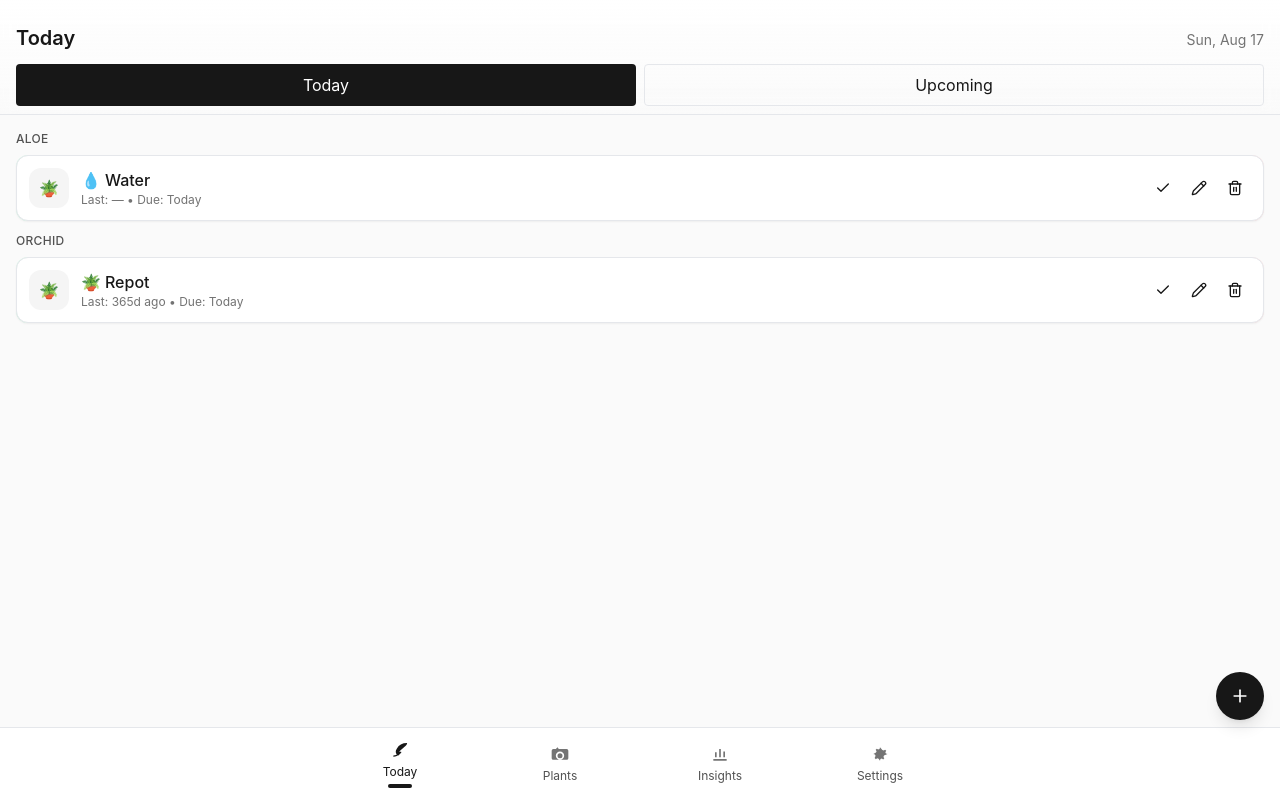
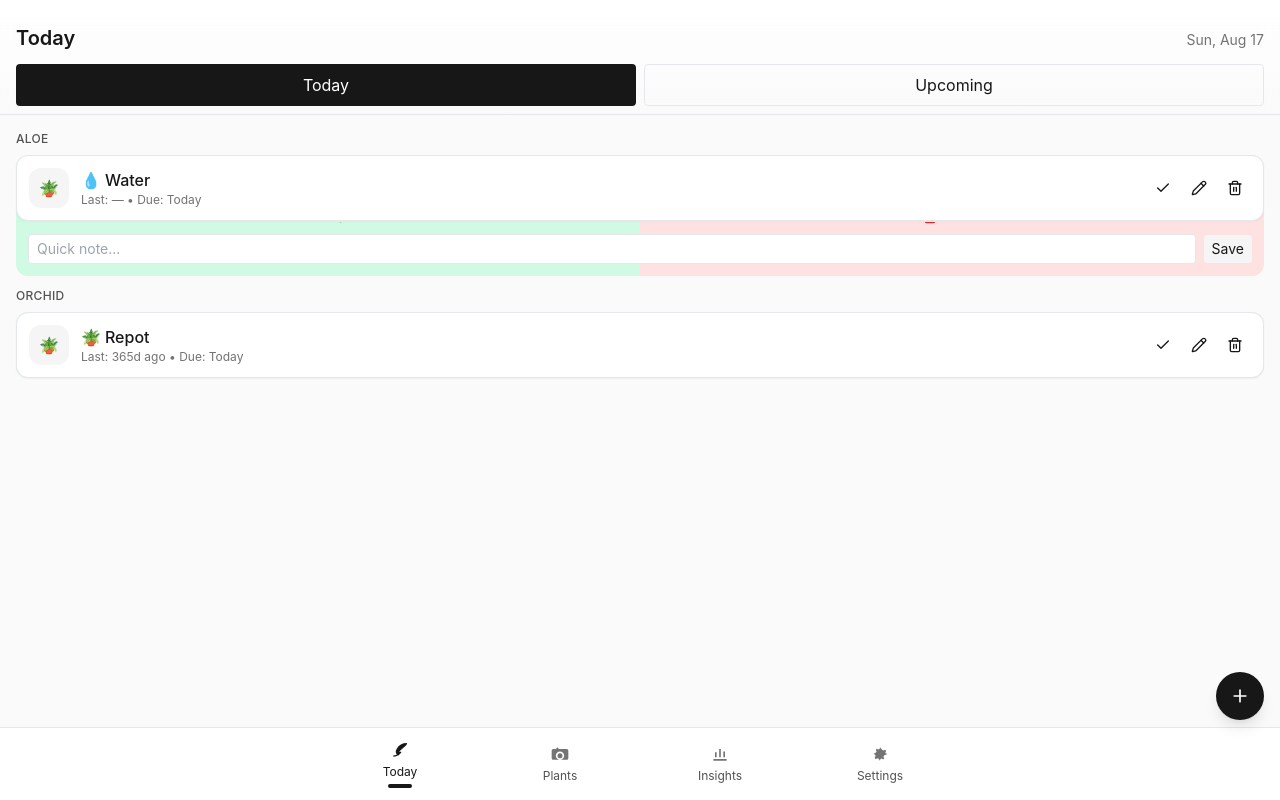
Before and after one commit to osmond/kaymaria, a Next.js app: page /app in a window 1280 px wide. Both pictures are taken after a click on the button 1199 px from the left and 188 px from the top of the page. Built offline with nearby package versions, Linux system fonts and the light colour scheme.

Commit message:
feat: add quick notes for tasks

```diff
--- /dev/null
+++ b/app/api/plants/[id]/notes/route.ts
@@ -0,0 +1,22 @@
+import { NextRequest, NextResponse } from "next/server";
+import { addNote, listNotes } from "@/lib/mockdb";
+
+export async function GET(
+  req: NextRequest,
+  { params }: { params: { id: string } }
+) {
+  return NextResponse.json(listNotes(params.id));
+}
+
+export async function POST(
+  req: NextRequest,
+  { params }: { params: { id: string } }
+) {
+  const body = await req.json().catch(() => ({}));
+  const text = String(body.text || "").trim();
+  if (!text) {
+    return NextResponse.json({ error: "Missing text" }, { status: 400 });
+  }
+  const note = addNote(params.id, text);
+  return NextResponse.json(note, { status: 201 });
+}
--- a/app/app/AppShell.tsx
+++ b/app/app/AppShell.tsx
@@ -220,6 +220,20 @@ export default function AppShell({ initialView }:{ initialView?: "today"|"plants
     });
   };
 
+  const addNote = async (plantId: string, text: string) => {
+    try {
+      const r = await fetch(`/api/plants/${plantId}/notes`, {
+        method: "POST",
+        headers: { "Content-Type": "application/json" },
+        body: JSON.stringify({ text }),
+      });
+      if (!r.ok) throw new Error();
+      toast("Note added");
+    } catch {
+      toast("Failed to add note");
+    }
+  };
+
   const openAddPlant = (name: string) => {
     setAddOpen(false);
     setPrefillPlantName(name);
@@ -392,6 +406,7 @@ export default function AppShell({ initialView }:{ initialView?: "today"|"plants
                         due={dueLabel(new Date(t.dueAt), today)}
                         onOpen={() => {}}
                         onComplete={() => complete(t)}
+                        onAddNote={(note) => addNote(t.plantId, note)}
                         onDelete={() => remove(t)}
                         showPlant={false}
                       />
@@ -443,6 +458,7 @@ export default function AppShell({ initialView }:{ initialView?: "today"|"plants
                         due={dueLabel(new Date(t.dueAt), today)}
                         onOpen={() => {}}
                         onComplete={() => complete(t)}
+                        onAddNote={(note) => addNote(t.plantId, note)}
                         onDelete={() => remove(t)}
                       />
                     ))}
--- a/components/TaskRow.tsx
+++ b/components/TaskRow.tsx
@@ -2,6 +2,7 @@
 
 import { motion } from 'framer-motion';
 import { Check, Pencil, Trash2 } from 'lucide-react';
+import { useState } from 'react';
 
 export default function TaskRow({
   plant,
@@ -10,6 +11,7 @@ export default function TaskRow({
   due,
   onOpen,
   onComplete,
+  onAddNote,
   onDelete,
   showPlant = true,
 }: {
@@ -19,12 +21,15 @@ export default function TaskRow({
   due: string;
   onOpen: () => void;
   onComplete: () => void;
+  onAddNote: (note: string) => void;
   onDelete: () => void;
   showPlant?: boolean;
 }) {
   function iconFor(action: 'Water' | 'Fertilize' | 'Repot') {
     return action === 'Water' ? '💧' : action === 'Fertilize' ? '🌱' : '🪴';
   }
+  const [noteOpen, setNoteOpen] = useState(false);
+  const [note, setNote] = useState('');
   return (
     <div className="relative">
       <div className="absolute inset-0 rounded-xl overflow-hidden">
@@ -89,8 +94,8 @@ export default function TaskRow({
                 <Check className="h-4 w-4" />
               </button>
               <button
-                aria-label="Edit"
-                onClick={onOpen}
+                aria-label="Add note"
+                onClick={() => setNoteOpen((v) => !v)}
                 className="p-2 rounded hover:bg-neutral-100"
               >
                 <Pencil className="h-4 w-4" />
@@ -105,6 +110,31 @@ export default function TaskRow({
             </div>
           </div>
         </div>
+        {noteOpen && (
+          <form
+            onSubmit={(e) => {
+              e.preventDefault();
+              if (!note.trim()) return;
+              onAddNote(note.trim());
+              setNote('');
+              setNoteOpen(false);
+            }}
+            className="flex items-center gap-2 border-t p-3"
+          >
+            <input
+              value={note}
+              onChange={(e) => setNote(e.target.value)}
+              placeholder="Quick note..."
+              className="flex-1 text-sm border rounded px-2 py-1"
+            />
+            <button
+              type="submit"
+              className="text-sm px-2 py-1 rounded bg-neutral-100"
+            >
+              Save
+            </button>
+          </form>
+        )}
       </motion.div>
     </div>
   );
--- a/lib/mockdb.ts
+++ b/lib/mockdb.ts
@@ -17,6 +17,13 @@ export type Event = {
   id: string;           // e_<uuid>
   plantId: string;
   type: CareType;
+  at: string;           // ISO
+};
+
+export type Note = {
+  id: string;           // n_<uuid>
+  plantId: string;
+  text: string;
   at: string;           // ISO
 };
 
@@ -62,6 +69,8 @@ let TASKS: TaskRec[] = [
   { id: `t_${uuid()}`, plantId: "p5", plantName: "Fern",   type: "water",     dueAt: new Date(now + 1*864e5).toISOString(), status: "due" },
   { id: `t_${uuid()}`, plantId: "p6", plantName: "Fiddle Fig", type: "water", dueAt: new Date(now + 3*864e5).toISOString(), status: "due" },
 ];
+
+let NOTES: Note[] = [];
 
 // ----- Query helpers -----
 export function listPlants(): Plant[] {
@@ -199,6 +208,24 @@ export function getRule(plantId: string, type: CareType): Rule | undefined {
   return p?.rules.find(r => r.type === type);
 }
 
+// ----- Notes helpers -----
+export function addNote(plantId: string, text: string): Note {
+  const note: Note = {
+    id: `n_${uuid()}`,
+    plantId,
+    text,
+    at: new Date().toISOString(),
+  };
+  NOTES.push(note);
+  return note;
+}
+
+export function listNotes(plantId: string): Note[] {
+  return NOTES
+    .filter(n => n.plantId === plantId)
+    .sort((a, b) => new Date(b.at).getTime() - new Date(a.at).getTime());
+}
+
 export function getComputedWaterInfo(plantId: string): {
   lastWateredAt?: string;
   nextWaterAt?: string;
```
Also changed, not shown: 2 other files (tests, documents, lock files or other folders).
